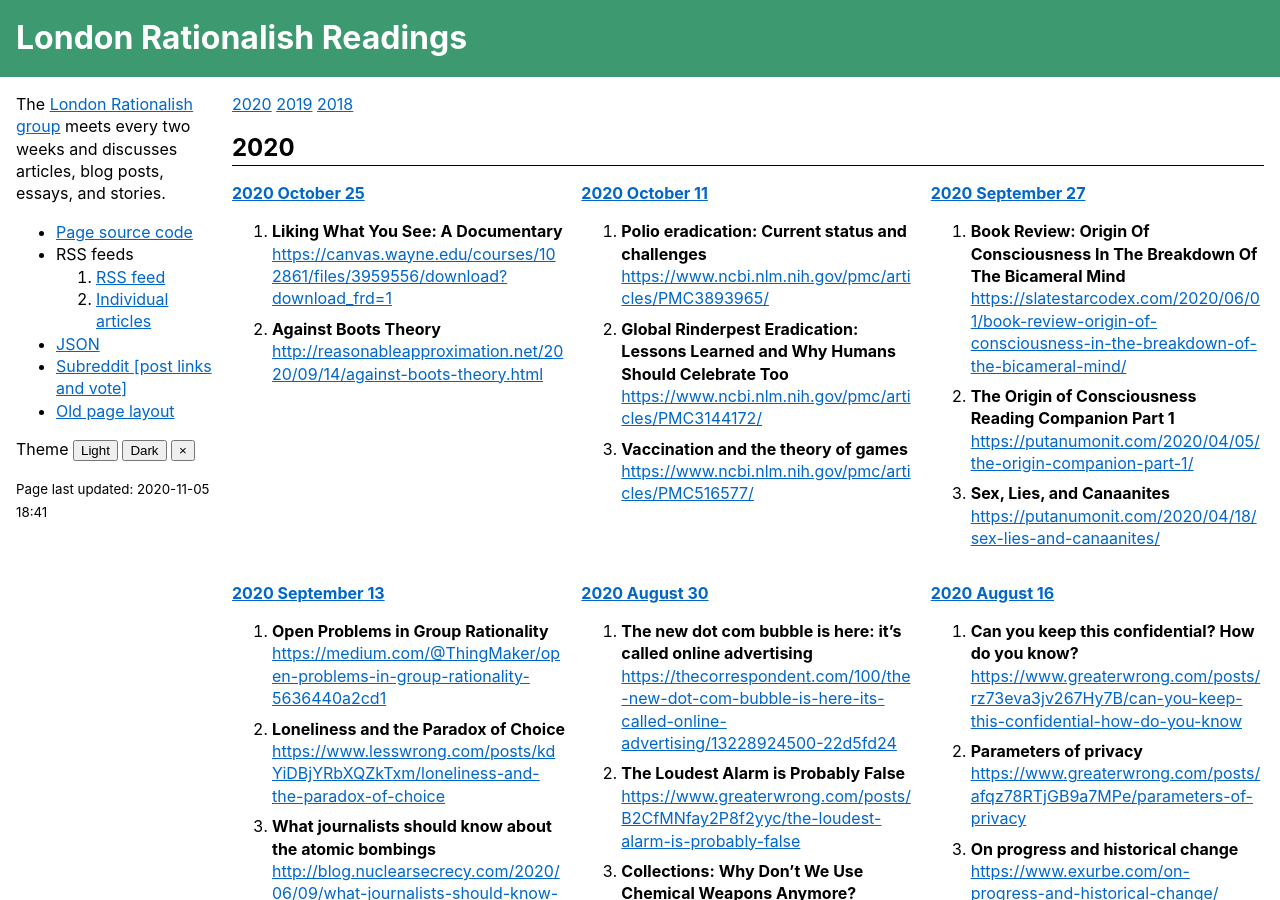
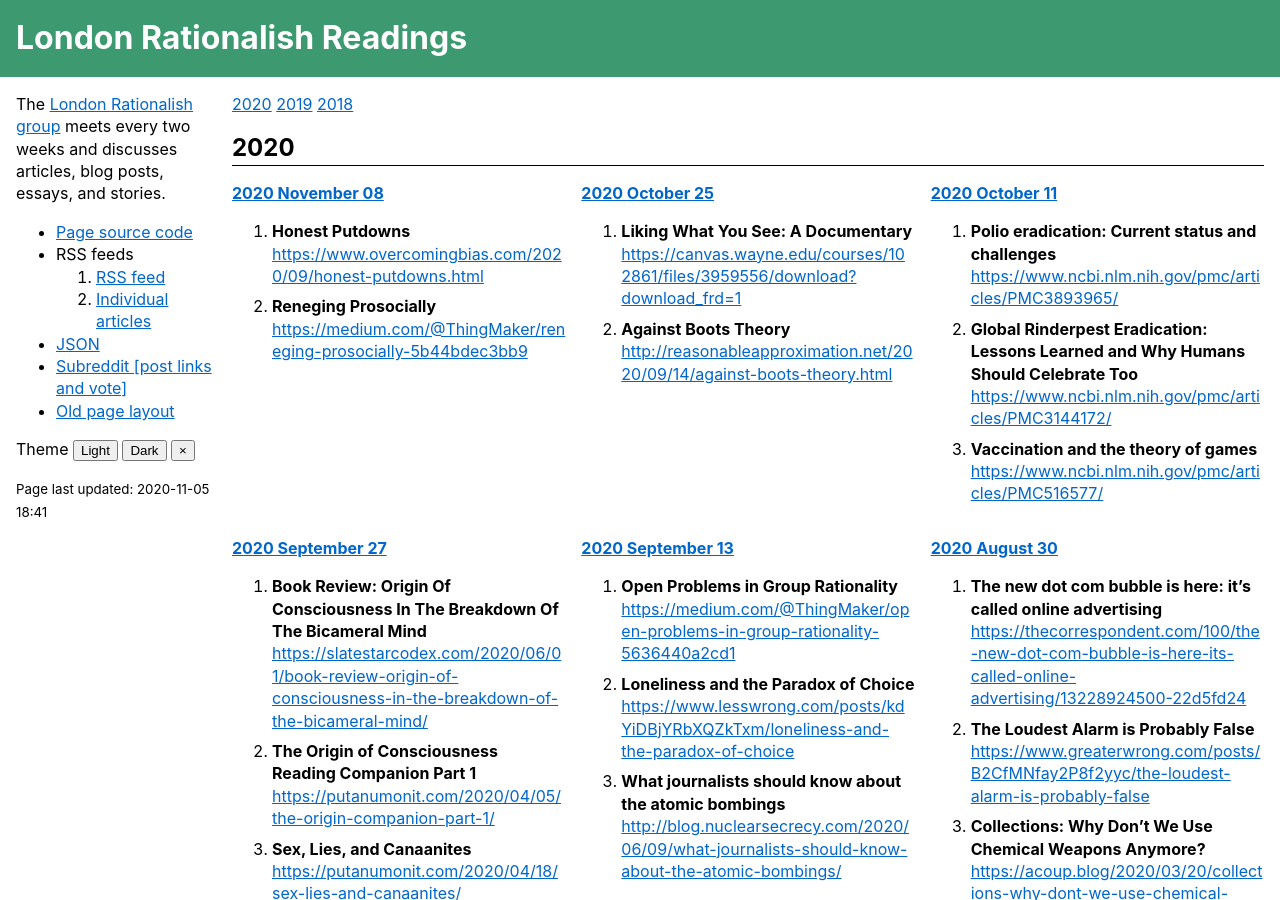
Before and after one commit to sackeyjason/london-rationalish-readings, a Jekyll site: the page built from index.html, in a window 1280 px wide and 900 px high. Built offline with Jekyll 4.4.1, drawn with Linux system fonts in a browser that asks for light colours.

Commit message:
2020.11.8

```diff
--- a/_data/list.yaml
+++ b/_data/list.yaml
@@ -1,4 +1,10 @@
 meetings:
+- date: 2020.11.8
+  list:
+  - title: "Honest Putdowns"
+    link: https://www.overcomingbias.com/2020/09/honest-putdowns.html
+  - title: "Reneging Prosocially"
+    link: https://medium.com/@ThingMaker/reneging-prosocially-5b44bdec3bb9
 - date: 2020.10.25
   list:
   - title: "Liking What You See: A Documentary"
```
